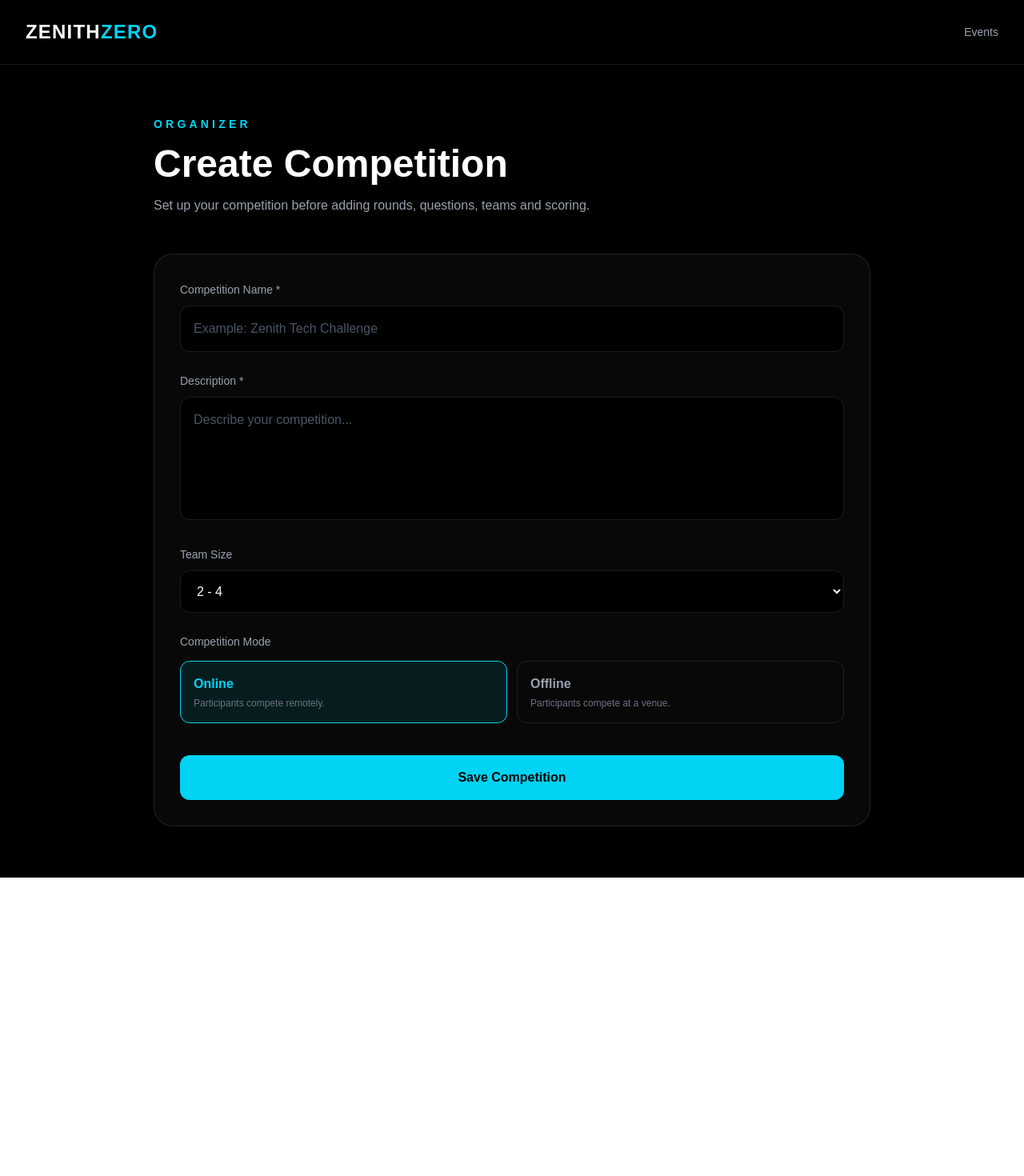
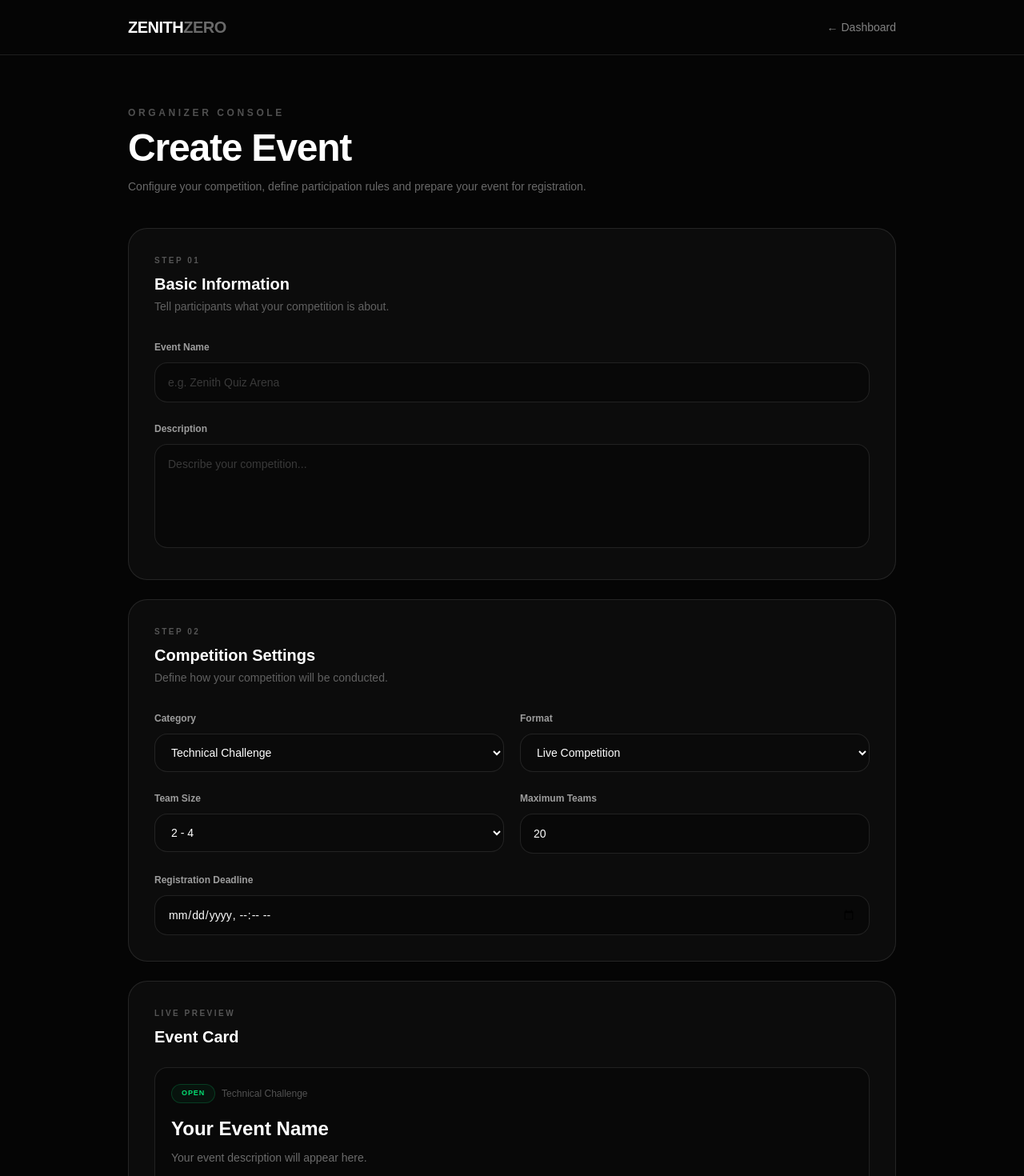
Before and after one commit to niharrai7/zenith-zero, a Next.js app: page /organizer/create in a window 1280 px wide. Shown: the top 1470 px of the page at 80% size. Before the commit the page ends 1097 px from the top, so only its background shows below. Built offline with nearby package versions, Linux system fonts and the light colour scheme.

Commit message:
feat: build event creation flow

```diff
--- a/app/organizer/create/page.js
+++ b/app/organizer/create/page.js
@@ -1,223 +1,298 @@
 "use client";
 
 import { useState } from "react";
+import Link from "next/link";
 
-export default function CreateCompetition() {
-  const [competitionName, setCompetitionName] = useState("");
+export default function CreateEventPage() {
+  const [eventName, setEventName] = useState("");
   const [description, setDescription] = useState("");
+  const [category, setCategory] = useState("Technical Challenge");
+  const [format, setFormat] = useState("Live Competition");
   const [teamSize, setTeamSize] = useState("2 - 4");
-  const [mode, setMode] = useState("Online");
+  const [maxTeams, setMaxTeams] = useState("20");
+  const [deadline, setDeadline] = useState("");
+  const [saved, setSaved] = useState(false);
 
-  const handleCreate = (event) => {
-    event.preventDefault();
+  function handleSubmit(e) {
+    e.preventDefault();
 
-    if (!competitionName || !description) {
-      alert("Please fill all required fields.");
+    if (!eventName.trim()) {
+      alert("Please enter an event name.");
       return;
     }
 
-    const competition = {
-      name: competitionName,
-      description: description,
-      teamSize: teamSize,
-      mode: mode,
-    };
-
-    localStorage.setItem(
-      "zenithCompetition",
-      JSON.stringify(competition)
-    );
-
-    alert("Competition details saved!");
-  };
+    setSaved(true);
+  }
 
   return (
-    <main className="min-h-screen bg-black text-white">
+    <main className="min-h-screen bg-[#050505] text-white">
+      {/* Navbar */}
+      <nav className="border-b border-white/10">
+        <div className="mx-auto flex max-w-5xl items-center justify-between px-5 py-5 sm:px-8">
+          <Link
+            href="/"
+            className="text-xl font-black tracking-tight"
+          >
+            ZENITH<span className="text-white/40">ZERO</span>
+          </Link>
 
-      {/* NAVBAR */}
-
-      <nav className="flex items-center justify-between border-b border-white/10 px-8 py-6">
-
-        <a
-          href="/"
-          className="text-2xl font-bold tracking-wider"
+          <Link
+            href="/organizer"
+            className="text-sm text-white/50 transition hover:text-white"
           >
-          ZENITH<span className="text-cyan-400">ZERO</span>
-        </a>
-
-        <a
-          href="/events"
-          className="text-sm text-gray-400 transition hover:text-cyan-400"
-        >
-          Events
-        </a>
-
+            ← Dashboard
+          </Link>
+        </div>
       </nav>
 
-
-      {/* HEADER */}
-
-      <section className="px-6 py-16">
-
-        <div className="mx-auto max-w-4xl">
-
-          <p className="text-sm font-semibold uppercase tracking-[0.3em] text-cyan-400">
-            Organizer
+      <section className="mx-auto max-w-5xl px-5 py-10 sm:px-8 sm:py-16">
+        {/* Header */}
+        <div>
+          <p className="text-xs font-bold uppercase tracking-[0.3em] text-white/30">
+            Organizer Console
           </p>
 
-          <h1 className="mt-4 text-5xl font-black">
-            Create Competition
+          <h1 className="mt-3 text-4xl font-black tracking-tight sm:text-5xl">
+            Create Event
           </h1>
 
-          <p className="mt-4 max-w-2xl text-gray-400">
-            Set up your competition before adding rounds,
-            questions, teams and scoring.
+          <p className="mt-3 max-w-2xl text-sm leading-6 text-white/40">
+            Configure your competition, define participation rules and
+            prepare your event for registration.
+          </p>
+        </div>
+
+        {/* Form */}
+        <form onSubmit={handleSubmit} className="mt-10 space-y-6">
+          {/* Basic Information */}
+          <div className="rounded-3xl border border-white/10 bg-white/[0.03] p-5 sm:p-8">
+            <div>
+              <p className="text-[10px] font-bold uppercase tracking-[0.25em] text-white/30">
+                Step 01
               </p>
 
+              <h2 className="mt-2 text-xl font-bold">
+                Basic Information
+              </h2>
 
-          {/* FORM */}
+              <p className="mt-1 text-sm text-white/35">
+                Tell participants what your competition is about.
+              </p>
+            </div>
 
-          <form
-            onSubmit={handleCreate}
-            className="mt-12 rounded-3xl border border-white/10 bg-white/[0.03] p-8"
-          >
-
-            {/* NAME */}
-
+            <div className="mt-7 space-y-5">
               <div>
-
-              <label className="text-sm text-gray-400">
-                Competition Name *
+                <label className="text-xs font-semibold text-white/60">
+                  Event Name
                 </label>
 
                 <input
-                type="text"
-                value={competitionName}
-                onChange={(e) =>
-                  setCompetitionName(e.target.value)
-                }
-                placeholder="Example: Zenith Tech Challenge"
-                className="mt-2 w-full rounded-xl border border-white/10 bg-black px-4 py-4 outline-none transition placeholder:text-gray-600 focus:border-cyan-400"
+                  value={eventName}
+                  onChange={(e) => setEventName(e.target.value)}
+                  placeholder="e.g. Zenith Quiz Arena"
+                  className="mt-2 w-full rounded-2xl border border-white/10 bg-black/30 px-4 py-3.5 text-sm outline-none transition placeholder:text-white/20 focus:border-white/30"
                 />
-
               </div>
 
-
-            {/* DESCRIPTION */}
-
-            <div className="mt-6">
-
-              <label className="text-sm text-gray-400">
-                Description *
+              <div>
+                <label className="text-xs font-semibold text-white/60">
+                  Description
                 </label>
 
                 <textarea
                   value={description}
-                onChange={(e) =>
-                  setDescription(e.target.value)
-                }
+                  onChange={(e) => setDescription(e.target.value)}
                   placeholder="Describe your competition..."
                   rows={5}
-                className="mt-2 w-full resize-none rounded-xl border border-white/10 bg-black px-4 py-4 outline-none transition placeholder:text-gray-600 focus:border-cyan-400"
+                  className="mt-2 w-full resize-none rounded-2xl border border-white/10 bg-black/30 px-4 py-3.5 text-sm outline-none transition placeholder:text-white/20 focus:border-white/30"
                 />
-
+              </div>
+            </div>
           </div>
 
+          {/* Competition Settings */}
+          <div className="rounded-3xl border border-white/10 bg-white/[0.03] p-5 sm:p-8">
+            <div>
+              <p className="text-[10px] font-bold uppercase tracking-[0.25em] text-white/30">
+                Step 02
+              </p>
 
-            {/* TEAM SIZE */}
+              <h2 className="mt-2 text-xl font-bold">
+                Competition Settings
+              </h2>
 
-            <div className="mt-6">
+              <p className="mt-1 text-sm text-white/35">
+                Define how your competition will be conducted.
+              </p>
+            </div>
 
-              <label className="text-sm text-gray-400">
+            <div className="mt-7 grid gap-5 md:grid-cols-2">
+              <div>
+                <label className="text-xs font-semibold text-white/60">
+                  Category
+                </label>
+
+                <select
+                  value={category}
+                  onChange={(e) => setCategory(e.target.value)}
+                  className="mt-2 w-full rounded-2xl border border-white/10 bg-[#0a0a0a] px-4 py-3.5 text-sm outline-none focus:border-white/30"
+                >
+                  <option>Technical Challenge</option>
+                  <option>Hackathon</option>
+                  <option>Quiz</option>
+                  <option>Cyber Security</option>
+                  <option>Trivia</option>
+                  <option>Workshop</option>
+                </select>
+              </div>
+
+              <div>
+                <label className="text-xs font-semibold text-white/60">
+                  Format
+                </label>
+
+                <select
+                  value={format}
+                  onChange={(e) => setFormat(e.target.value)}
+                  className="mt-2 w-full rounded-2xl border border-white/10 bg-[#0a0a0a] px-4 py-3.5 text-sm outline-none focus:border-white/30"
+                >
+                  <option>Live Competition</option>
+                  <option>Timed Competition</option>
+                  <option>Self Paced</option>
+                  <option>Hybrid</option>
+                </select>
+              </div>
+
+              <div>
+                <label className="text-xs font-semibold text-white/60">
                   Team Size
                 </label>
 
                 <select
                   value={teamSize}
-                onChange={(e) =>
-                  setTeamSize(e.target.value)
-                }
-                className="mt-2 w-full rounded-xl border border-white/10 bg-black px-4 py-4 outline-none focus:border-cyan-400"
+                  onChange={(e) => setTeamSize(e.target.value)}
+                  className="mt-2 w-full rounded-2xl border border-white/10 bg-[#0a0a0a] px-4 py-3.5 text-sm outline-none focus:border-white/30"
                 >
-
                   <option>Individual</option>
-                <option>2 Members</option>
                   <option>2 - 4</option>
-                <option>3 - 5</option>
-                <option>4 - 6</option>
-
+                  <option>2 - 5</option>
+                  <option>3 - 6</option>
+                  <option>4 - 8</option>
                 </select>
-
               </div>
 
-
-            {/* MODE */}
-
-            <div className="mt-6">
-
-              <label className="text-sm text-gray-400">
-                Competition Mode
+              <div>
+                <label className="text-xs font-semibold text-white/60">
+                  Maximum Teams
                 </label>
 
-              <div className="mt-3 grid gap-3 sm:grid-cols-2">
+                <input
+                  type="number"
+                  min="1"
+                  value={maxTeams}
+                  onChange={(e) => setMaxTeams(e.target.value)}
+                  className="mt-2 w-full rounded-2xl border border-white/10 bg-black/30 px-4 py-3.5 text-sm outline-none focus:border-white/30"
+                />
+              </div>
 
-                <button
-                  type="button"
-                  onClick={() => setMode("Online")}
-                  className={`rounded-xl border p-4 text-left transition ${
-                    mode === "Online"
-                      ? "border-cyan-400 bg-cyan-400/10 text-cyan-400"
-                      : "border-white/10 text-gray-400 hover:border-white/30"
-                  }`}
-                >
-                  <p className="font-bold">
-                    Online
+              <div className="md:col-span-2">
+                <label className="text-xs font-semibold text-white/60">
+                  Registration Deadline
+                </label>
+
+                <input
+                  type="datetime-local"
+                  value={deadline}
+                  onChange={(e) => setDeadline(e.target.value)}
+                  className="mt-2 w-full rounded-2xl border border-white/10 bg-black/30 px-4 py-3.5 text-sm outline-none focus:border-white/30"
+                />
+              </div>
+            </div>
+          </div>
+
+          {/* Preview */}
+          <div className="rounded-3xl border border-white/10 bg-white/[0.03] p-5 sm:p-8">
+            <div>
+              <p className="text-[10px] font-bold uppercase tracking-[0.25em] text-white/30">
+                Live Preview
               </p>
 
-                  <p className="mt-1 text-xs text-gray-500">
-                    Participants compete remotely.
-                  </p>
-                </button>
+              <h2 className="mt-2 text-xl font-bold">
+                Event Card
+              </h2>
+            </div>
 
+            <div className="mt-6 rounded-2xl border border-white/10 bg-black/30 p-5">
+              <div className="flex flex-wrap items-center gap-2">
+                <span className="rounded-full border border-green-400/20 bg-green-400/5 px-3 py-1 text-[9px] font-bold tracking-widest text-green-400">
+                  OPEN
+                </span>
 
-                <button
-                  type="button"
-                  onClick={() => setMode("Offline")}
-                  className={`rounded-xl border p-4 text-left transition ${
-                    mode === "Offline"
-                      ? "border-cyan-400 bg-cyan-400/10 text-cyan-400"
-                      : "border-white/10 text-gray-400 hover:border-white/30"
-                  }`}
-                >
-                  <p className="font-bold">
-                    Offline
+                <span className="text-xs text-white/30">
+                  {category}
+                </span>
+              </div>
+
+              <h3 className="mt-4 text-2xl font-black">
+                {eventName || "Your Event Name"}
+              </h3>
+
+              <p className="mt-2 text-sm leading-6 text-white/40">
+                {description ||
+                  "Your event description will appear here."}
               </p>
 
-                  <p className="mt-1 text-xs text-gray-500">
-                    Participants compete at a venue.
-                  </p>
-                </button>
-
+              <div className="mt-5 grid grid-cols-2 gap-3 sm:grid-cols-4">
+                <Info label="Format" value={format} />
+                <Info label="Team Size" value={teamSize} />
+                <Info label="Max Teams" value={maxTeams} />
+                <Info
+                  label="Deadline"
+                  value={deadline ? "Scheduled" : "Not set"}
+                />
+              </div>
+            </div>
           </div>
 
-            </div>
-
-
-            {/* CREATE */}
+          {/* Actions */}
+          <div className="flex flex-col gap-3 sm:flex-row sm:justify-end">
+            <Link
+              href="/organizer"
+              className="rounded-2xl border border-white/10 px-6 py-3.5 text-center text-sm font-semibold text-white/60 transition hover:border-white/20 hover:text-white"
+            >
+              Cancel
+            </Link>
 
             <button
               type="submit"
-              className="mt-10 w-full rounded-xl bg-cyan-400 py-4 font-bold text-black transition hover:bg-cyan-300"
+              className="rounded-2xl bg-white px-6 py-3.5 text-sm font-bold text-black transition hover:bg-white/90"
             >
-              Save Competition
+              {saved ? "Event Saved ✓" : "Save Event →"}
             </button>
-
-          </form>
-
           </div>
 
+          {saved && (
+            <div className="rounded-2xl border border-green-400/20 bg-green-400/5 p-4 text-center text-sm text-green-400">
+              Event configuration saved successfully. You can now manage
+              competition rounds.
+            </div>
+          )}
+        </form>
       </section>
-
     </main>
   );
 }
+
+function Info({ label, value }) {
+  return (
+    <div className="rounded-xl border border-white/10 bg-white/[0.03] p-3">
+      <p className="text-[9px] font-bold uppercase tracking-widest text-white/25">
+        {label}
+      </p>
+
+      <p className="mt-1 truncate text-xs font-semibold text-white/70">
+        {value}
+      </p>
+    </div>
+  );
+}
```
Lines whose indentation alone changed are shown as unchanged.
